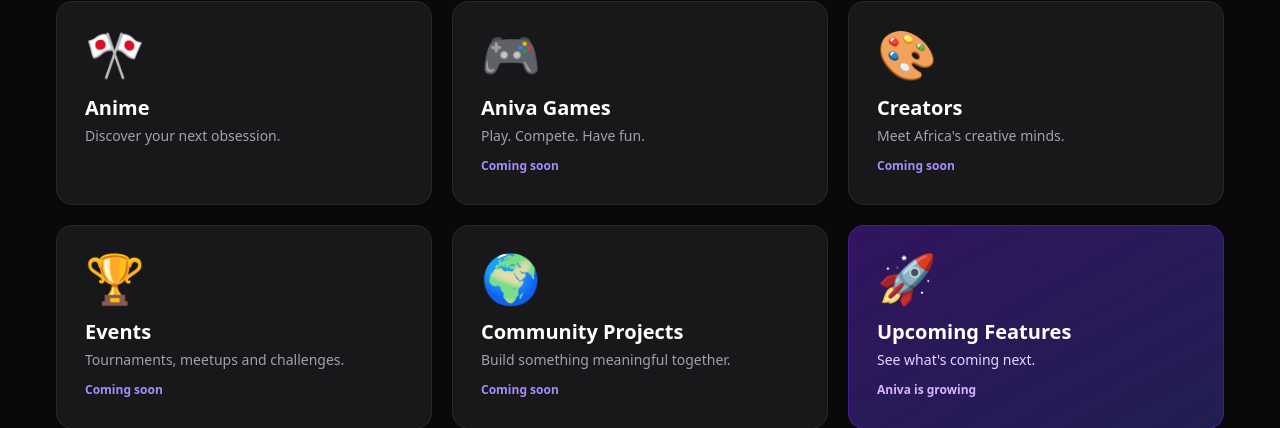
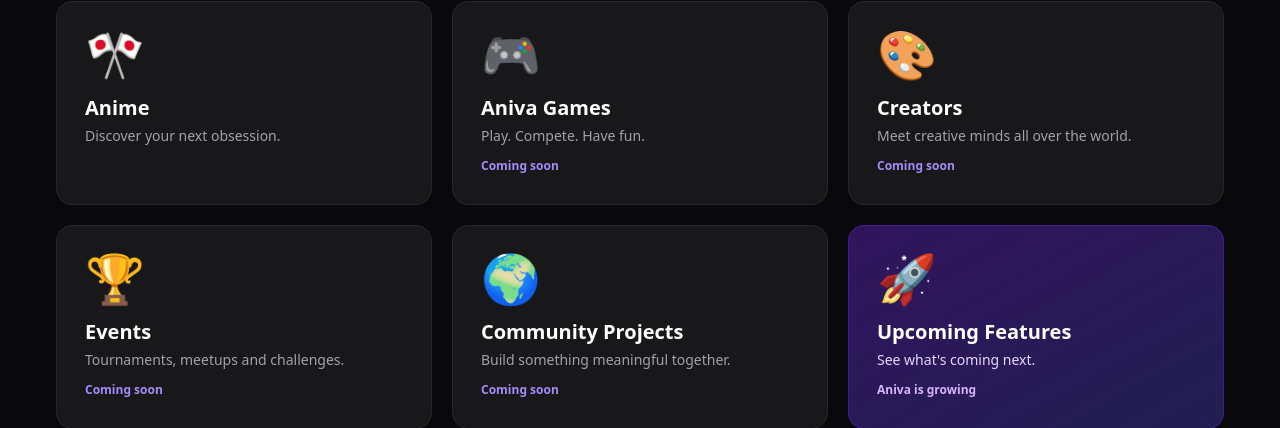
Before and after one commit to raphaelowusu360/Aniva, a Django app: page /anime/ in a window 1280 px wide. Shown: the part 574-1002 px from the top of the page. Run offline with Django 5.2, Linux system fonts and the light colour scheme; a user stored in the database is signed in; data comes from the database, SQL or seed files in the repository; some libraries are stand-ins or nearby versions.

Commit message:
anime_list changes

```diff
--- a/templates/users/anime_list.html
+++ b/templates/users/anime_list.html
@@ -264,7 +264,7 @@
                 <p class="text-xs sm:text-sm
                           text-zinc-400">
 
-                    Meet Africa's creative minds.
+                    Meet creative minds all over the world.
 
                 </p>
 
```
